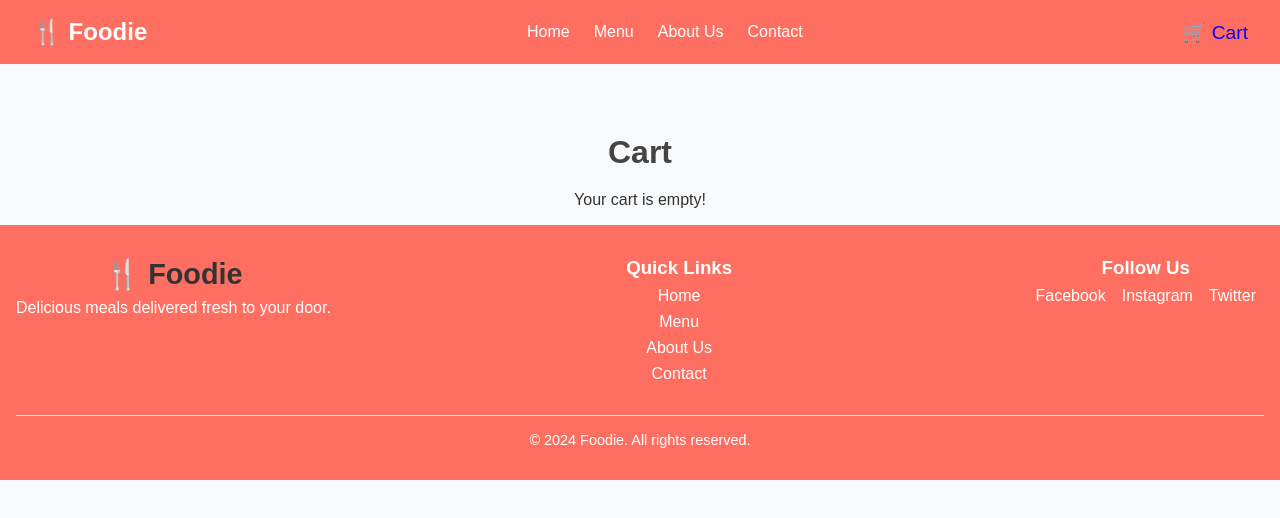
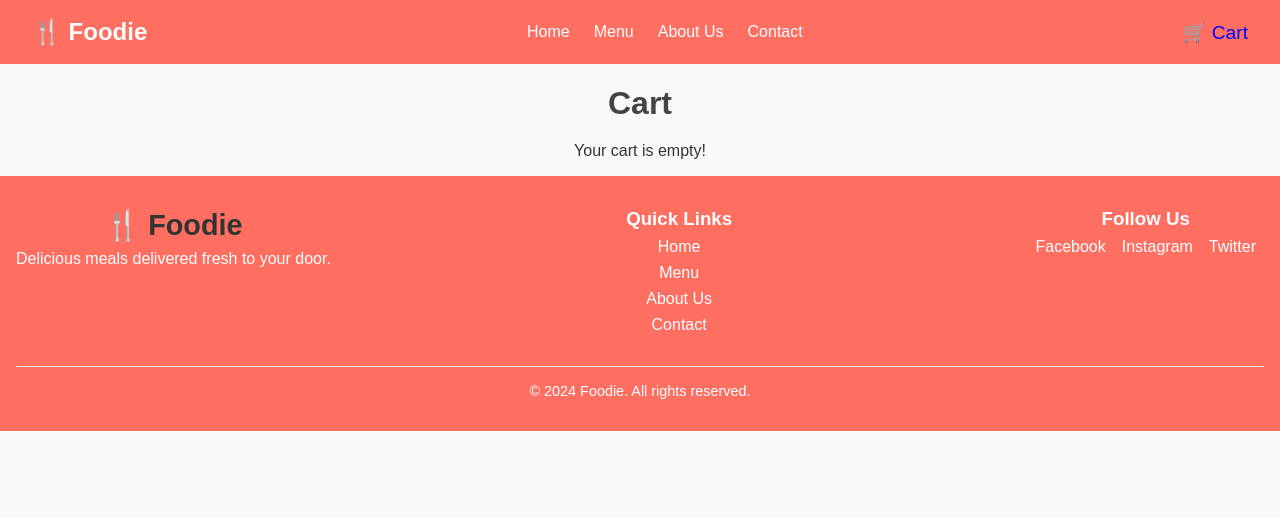
Before and after one commit to Prathyusha-K-05/Milestone1, a React (Create React App) app: page /cart in a window 1280 px wide. Shown: the top 518 px of the page. Built offline with nearby package versions, Linux system fonts and the light colour scheme.

Commit message:
Fixed spacing

```diff
--- a/data/data.js
+++ b/data/data.js
@@ -1,4 +1,4 @@
-const data=[
+const data = [
     {
         title:'Tandoori Paneer Tikka',
         img:'',
--- a/src/components/AboutUs.css
+++ b/src/components/AboutUs.css
@@ -1,5 +1,6 @@
 .about-us {
   padding: 2rem;
+  padding-top: 1rem;
   font-family: Arial, sans-serif;
 }
 
@@ -9,6 +10,7 @@
 }
 
 .about-us-header h1 {
+  margin-top: 0px;
   font-size: 2.5rem;
   color: #ff6f61; /* Same as navbar color */
 }
--- a/src/components/MenuList.jsx
+++ b/src/components/MenuList.jsx
@@ -275,7 +275,7 @@ const menuData = [
 const MenuList = () => {
   const [selectedCategory, setSelectedCategory] = useState([]);
   const[currentPage,setCurrentPage]=useState(1);
-//toggle category selection
+  //toggle category selection
   const handleCategoryClick = (category) => {
     setCurrentPage(1);
     setSelectedCategory((prev)=>
@@ -343,7 +343,7 @@ const MenuList = () => {
            {Array.from({length: totalPages},(_,index)=>(
             <button
             key={index}
-            onClick={()=> handlePageChange(index =1)}
+            onClick={()=> handlePageChange(index + 1)}
             className={currentPage===index +1 ? "active":""}
             >
               {index+1}
--- a/src/components/PopularDishes.css
+++ b/src/components/PopularDishes.css
@@ -25,6 +25,7 @@
     overflow: hidden;
     width: 200px;
     text-align: center;
+    padding-bottom: 1rem;
   }
 
   .dish-card img {
--- a/src/index.css
+++ b/src/index.css
@@ -24,7 +24,6 @@ h1 {
 /* Container for the menu */
 .menu-container {
   padding:20px;
-  padding-top:60px;
 }
 
 /* Buttons for categories */
@@ -154,9 +153,8 @@ h1 {
 }
 
 .cart-container {
-
   padding: 16px;
-  padding-top: 50px;
+  padding-top: 1px;
   text-align: center;
 }
 
```
Lines whose indentation alone changed are shown as unchanged.
